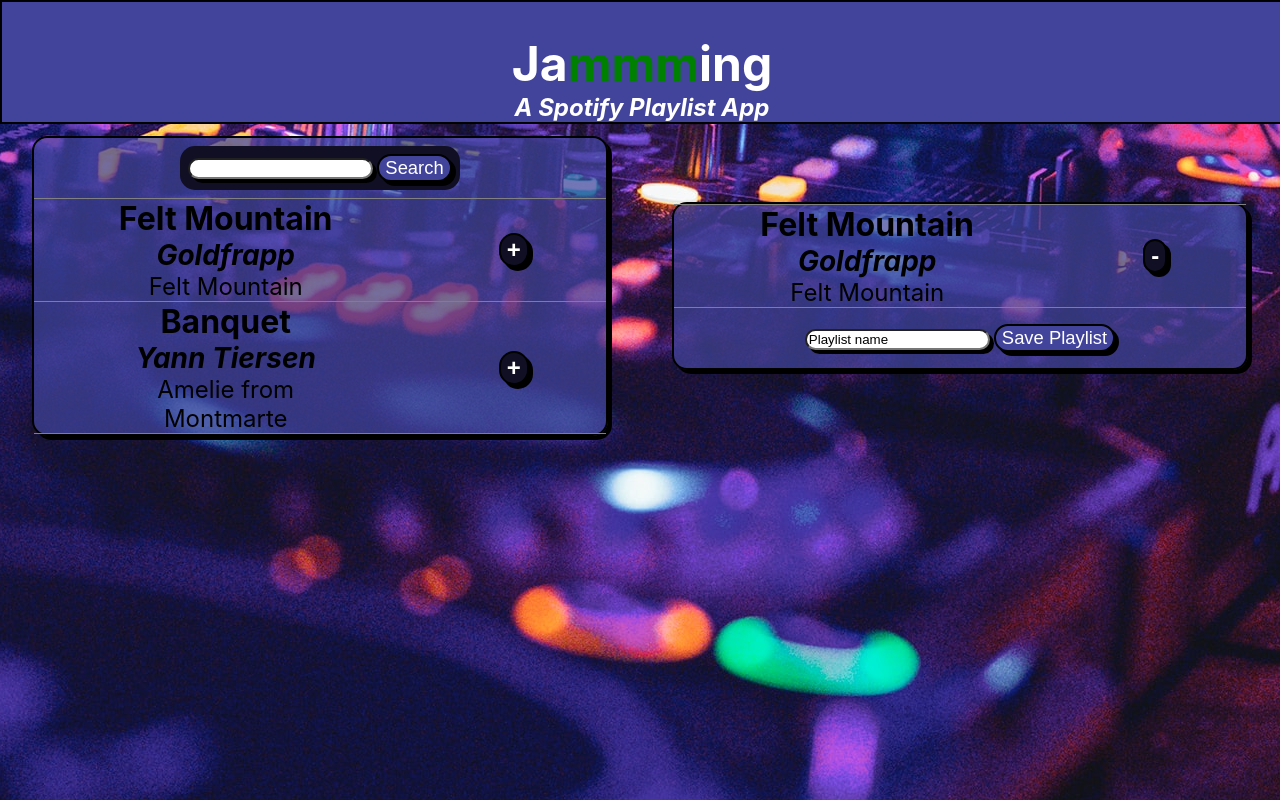
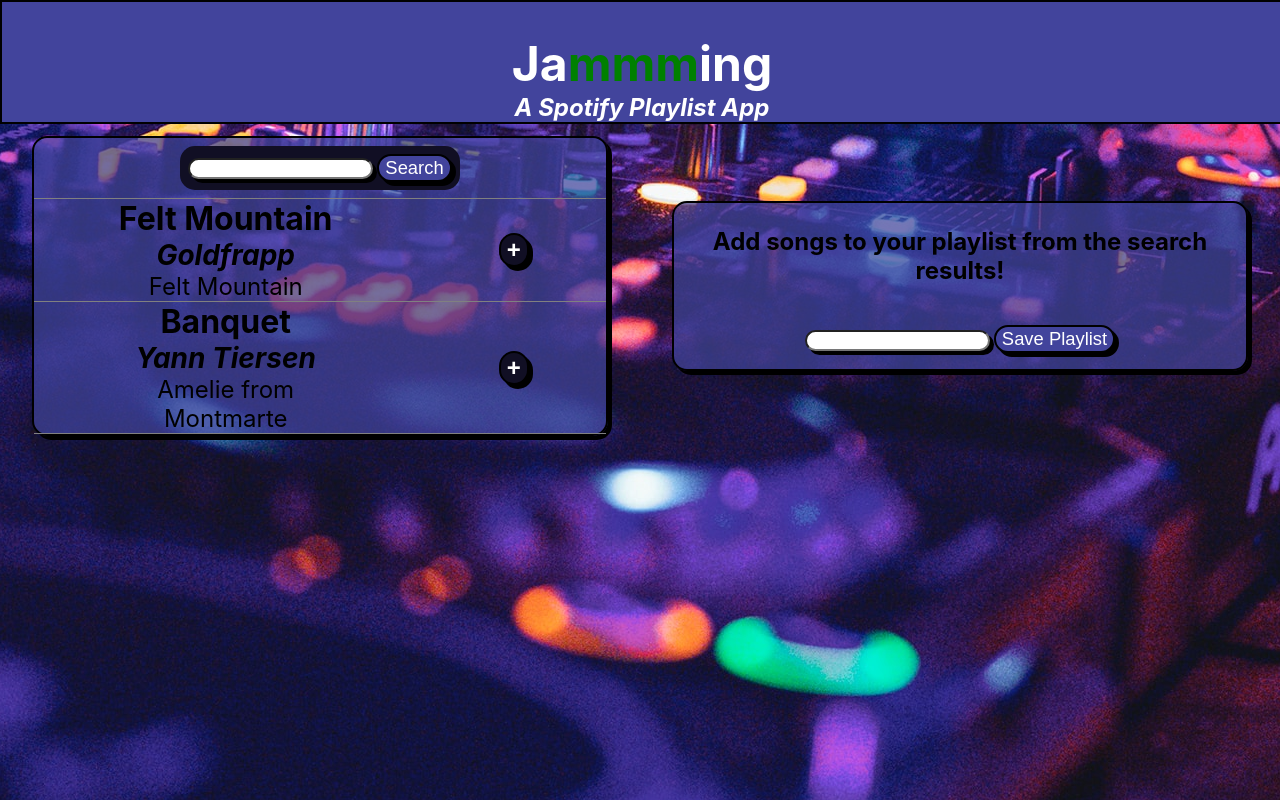
Before and after one commit to r-jeffery-wall/codecademy-jammming, a React (Create React App) app: page / in a window 1280 px wide. Built offline with nearby package versions, Linux system fonts and the light colour scheme.

Commit message:
Implemented adding and removing songs from the playlist.

```diff
--- a/src/App.css
+++ b/src/App.css
@@ -100,3 +100,8 @@ input {
   border-radius: 15px;
   box-shadow: 4px 4px black;
 }
+
+#addSongs {
+  font-size: 1.5rem;
+  font-weight: bold;
+}
--- a/src/App.js
+++ b/src/App.js
@@ -15,14 +15,22 @@ function App() {
     album: 'Amelie from Montmarte'
   }]);
   const [ search, setSearch ] = useState();
-  const [ playlist, setPlaylist ] = useState({
-    name: 'Playlist name',
-    playlist: [{
-    title: 'Felt Mountain',
-    artist: 'Goldfrapp',
-    album: 'Felt Mountain'
-  }]});
+  const [ playlist, setPlaylist ] = useState([]);
+  const [ playlistTitle, setPlaylistTitle ] = useState('Playlist name')
 
+  function AddToPlaylist(event) {
+    const trackTitle = event.target.parentElement.getAttribute('data-key');
+    const trackToAdd = searchResults.filter(track => track.title === trackTitle)[0];
+
+    setPlaylist((prev) => [trackToAdd, ...prev]);
+  }
+
+  function removeFromPlaylist(event) {
+    const trackTitle = event.target.parentElement.getAttribute('data-key');
+    const newPlaylist = playlist.filter(track => track.title !== trackTitle);
+
+    setPlaylist(newPlaylist);
+  }
 
   return (
     <>
@@ -33,10 +41,10 @@ function App() {
       <div className='double-column'>
         <div className='column-div'>
           <SearchBar />
-          <SearchResults results={searchResults} />
+          <SearchResults results={searchResults} AddToPlaylist={AddToPlaylist} />
         </div>
         <div className='column-div'>
-          <Playlist playlist={playlist}/>
+          <Playlist playlist={playlist} title={playlistTitle} removeFromPlaylist={removeFromPlaylist} />
         </div>
       </div>
     </>
--- a/src/components/Playlist.js
+++ b/src/components/Playlist.js
@@ -4,9 +4,9 @@ import TrackList from './Tracklist';
 function Playlist( props ) {
     return (
         <>
-            {props.playlist ? <TrackList tracks={props.playlist.playlist} type='playlist' /> : <p>Add songs to your playlist from the search results!</p>}
+            {props.playlist.length !== 0 ? <TrackList tracks={props.playlist} type='playlist' removeFromPlaylist={props.removeFromPlaylist} /> : <p id='addSongs'>Add songs to your playlist from the search results!</p>}
             <form>
-                <input type='text' value={props.playlist.name}></input>
+                <input type='text' value={props.playlistTitle}></input>
                 <button type="submit" className='hoverScale'>Save Playlist</button>
             </form>
         </>
--- a/src/components/SearchResults.js
+++ b/src/components/SearchResults.js
@@ -4,7 +4,7 @@ import TrackList from './Tracklist';
 function SearchResults( props ) {
    return (
     <>
-        <TrackList tracks={props.results} type='search' />
+        <TrackList tracks={props.results} type='search' AddToPlaylist={props.AddToPlaylist} />
     </>
    )
 }
--- a/src/components/Track.js
+++ b/src/components/Track.js
@@ -2,6 +2,14 @@ import React from 'react';
 import styles from '../styles/Track.module.css';
 
 function Track( props ) {
+    function handleAdd(event) {
+        props.AddToPlaylist(event)
+    }
+
+    function handleRemove(event) {
+        props.removeFromPlaylist(event);
+    }
+
     return (
         <>
             <div className={styles.infoContainer}>
@@ -9,7 +17,7 @@ function Track( props ) {
                 <h5 className={styles.artist}>{props.artist}</h5>
                 <p className={styles.album}>{props.album}</p>
             </div>
-            {props.type === 'search' ? <button className={styles.button + ' hoverScale'}>+</button> : <button className={styles.button + ' hoverScale'}>-</button>}
+            {props.type === 'search' ? <button className={styles.button + ' hoverScale'} onClick={handleAdd}>+</button> : <button className={styles.button + ' hoverScale'} onClick={handleRemove} >-</button>}
         </>
     )
 }
--- a/src/components/Tracklist.js
+++ b/src/components/Tracklist.js
@@ -5,8 +5,8 @@ function TrackList( props ) {
    return (
     <ul>
         {props.tracks.map(track =>
-            <li>
-                <Track title={track.title} artist={track.artist} album={track.album} type={props.type} />
+            <li data-key={track.title} >
+                <Track title={track.title} artist={track.artist} album={track.album} type={props.type}  AddToPlaylist={props.AddToPlaylist} removeFromPlaylist={props.removeFromPlaylist} />
             </li>
         )}
     </ul>
```
